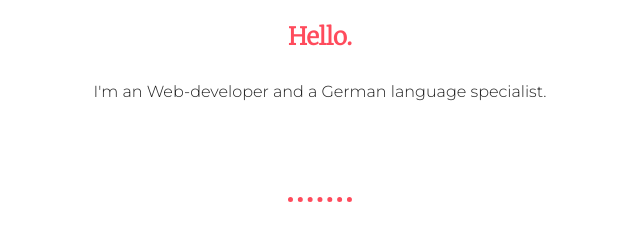
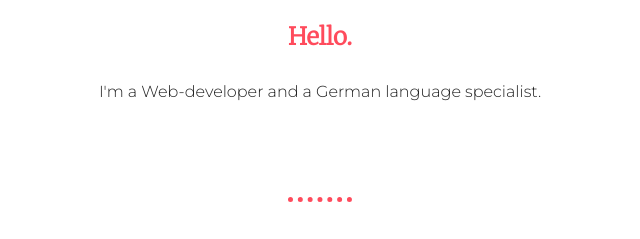
Before and after one commit to whygopal/My-website, a plain HTML site: page index.html in a window 1280 px wide. Shown: the part 1039-1278 px from the top of the page, 320-960 px from the left. Drawn offline with Linux system fonts and the light colour scheme.

Commit message:
Update index.html

```diff
--- a/index.html
+++ b/index.html
@@ -21,7 +21,7 @@
     <div class="profile">
       <img class="my-image" src="images/me.png" alt="My picture">
       <h2>Hello.</h2>
-      <p>I'm an Web-developer and a German language specialist.</p>
+      <p>I'm a Web-developer and a German language specialist.</p>
     </div>
     <hr>
     <div class="skills">
```
